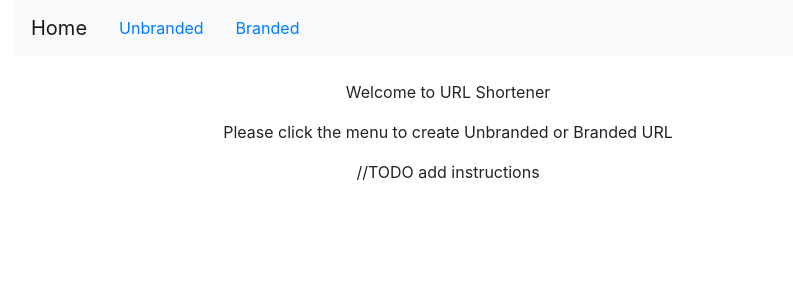
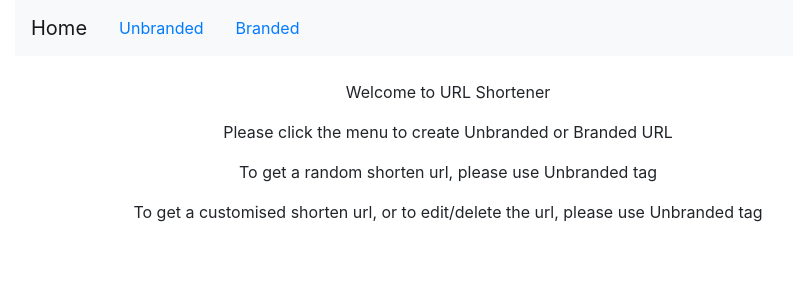
Before and after one commit to CS5610AssignemntGroup/Pengjie-Zhou-Lena-assignment3, a React (Create React App) app in the folder client/: page / in a window 1280 px wide. Shown: the top 300 px of the page, without its empty margins (192-985 px from the left). Built offline with nearby package versions, Linux system fonts and the light colour scheme.

Commit message:
add change

```diff
--- a/client/src/components/Home.jsx
+++ b/client/src/components/Home.jsx
@@ -5,7 +5,8 @@ export default function Home() {
         <div>
             <p>Welcome to URL Shortener</p>
             <p>Please click the menu to create Unbranded or Branded URL</p>
-            //TODO add instructions
+            <p>To get a random shorten url, please use Unbranded tag</p>
+            <p>To get a customised shorten url, or to edit/delete the url, please use Unbranded tag</p>
         </div>
     );
 }
--- a/package.json
+++ b/package.json
@@ -13,6 +13,7 @@
     "license": "ISC",
     "dependencies": {
         "cors": "^2.8.5",
+        "dotenv": "^8.2.0",
         "express": "^4.17.1",
         "mongoose": "^5.10.17",
         "nodemon": "^2.0.6",
```
Also changed, not shown: 2 other files (tests, documents, lock files or other folders).
